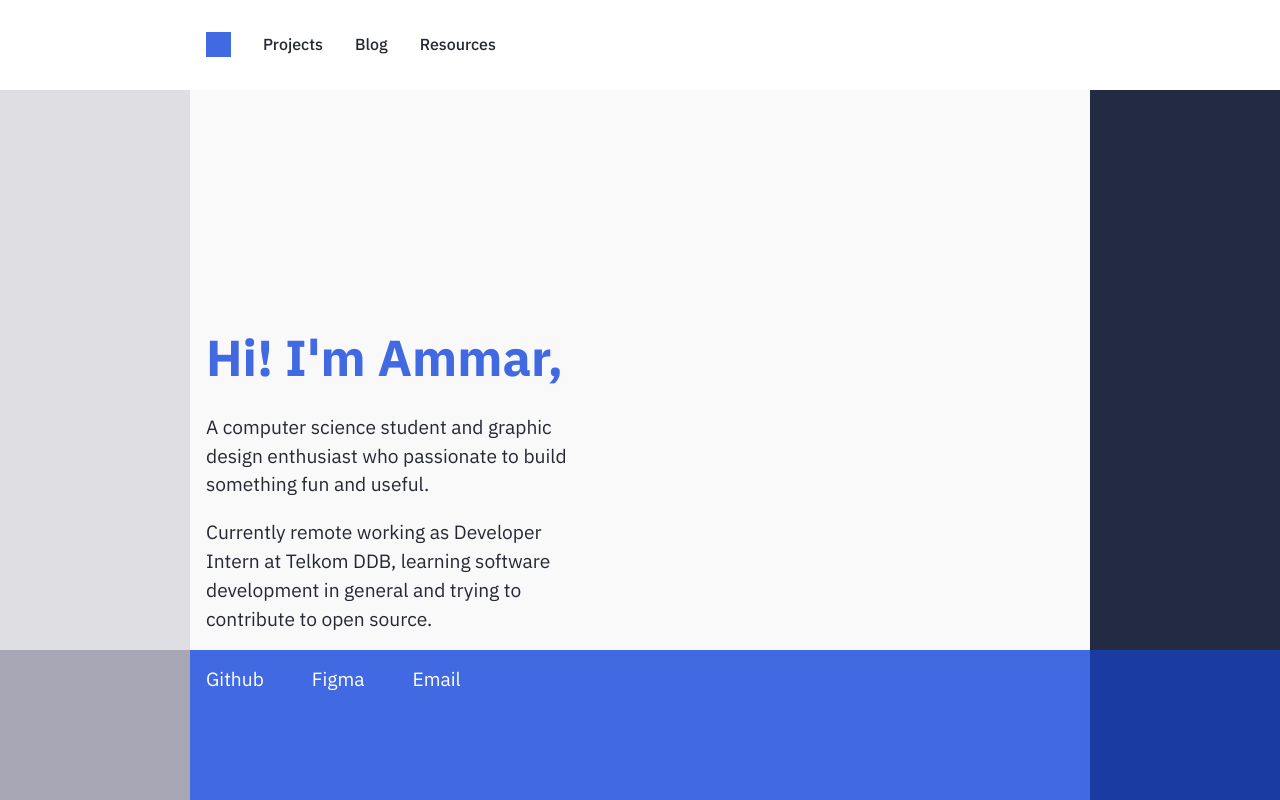
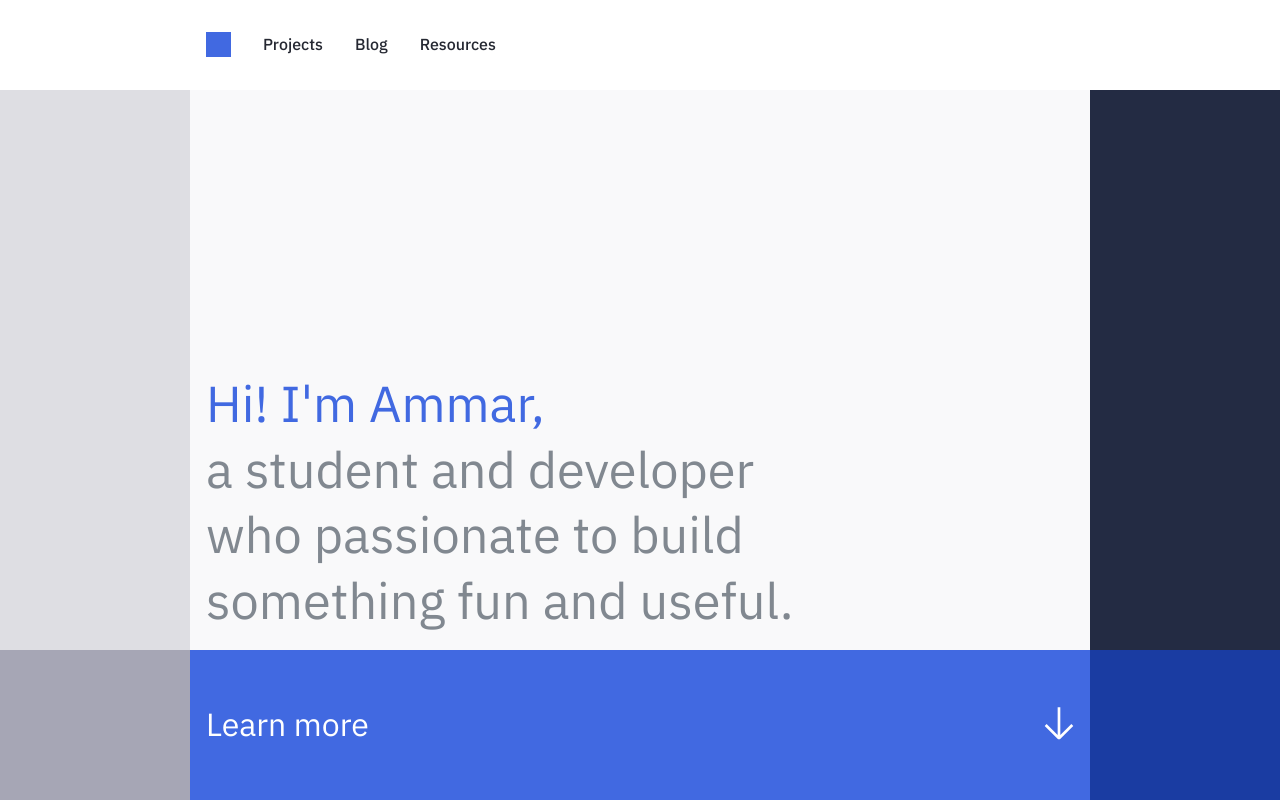
Before and after one commit to abdmmar/website, a Next.js app: page / in a window 1280 px wide. Shown: the top 800 px of the page. Built offline with nearby package versions, Linux system fonts and the light colour scheme.

Commit message:
Change hero design

```diff
--- a/pages/Index.module.scss
+++ b/pages/Index.module.scss
@@ -51,13 +51,19 @@
 }
 
 .hero_desc {
-  width: 45%;
+  // width: 45%;
   font-size: 1.2rem;
   line-height: calc(1.2rem * 1.5);
 }
 
 .hero_desc_title {
-  color: $accent-color-1;
+  font-weight: 400;
+  color: #818890;
+  margin: 0;
+
+  & .hero_desc_title_name {
+    color: $accent-color-1;
+  }
 }
 
 .hero_grid_two {
@@ -74,10 +80,36 @@
   }
 }
 
-.hero_social {
+.hero_cta {
+  display: grid;
+  place-content: stretch;
   color: $neutral-light-color;
   padding: $spacing-m;
   background-color: $accent-color-1;
+}
+
+.hero_cta_link {
+  display: flex;
+  color: white;
+  justify-content: space-between;
+  font-size: 32px;
+  align-items: center;
+
+  & span:nth-child(2) {
+    transform: translateY(0);
+    transition: transform 200ms ease-in;
+  }
+
+  &:hover {
+    & span:nth-child(2) {
+      transform: translateY(10px);
+      transition: transform 100ms ease-out;
+    }
+  }
+
+  &::before {
+    content: none;
+  }
 }
 
 .hero_social_list {
--- a/pages/_app.js
+++ b/pages/_app.js
@@ -17,6 +17,13 @@ function MyApp({Component, pageProps}) {
             d="M19 9l-7 7-7-7"
           />
         </symbol>
+        <symbol id="icon-arrow">
+          <path
+            fillRule="evenodd"
+            clipRule="evenodd"
+            d="M0.713627 18.8786L14.047 32.2119H15.9323L29.2656 18.8786L27.3803 16.9932L16.3216 28.0492L16.3216 0.211914L13.655 0.211914L13.655 28.0519L2.59896 16.9906L0.713627 18.8759V18.8786Z"
+          />
+        </symbol>
       </svg>
     </>
   )
--- a/pages/index.js
+++ b/pages/index.js
@@ -27,40 +27,40 @@ export default function Home({posts}) {
             <div className={styles.hero_content}>
               <div className={styles.hero_desc}>
                 <h2 className={styles.hero_desc_title}>
-                  Hi! I&apos;m Ammar,
+                  <span className={styles.hero_desc_title_name}>
+                    Hi! I&apos;m Ammar,
+                  </span>
+                  <br />
+                  a student and developer
+                  <br /> who passionate to build <br />
+                  something fun and useful.
                 </h2>
-                <p>
-                  A computer science student and graphic design enthusiast who
-                  passionate to build something fun and useful.
-                </p>
-                <p>
-                  Currently remote working as Developer Intern at Telkom DDB,
-                  learning software development in general and trying to
-                  contribute to open source.
-                </p>
               </div>
             </div>
             <div></div>
           </div>
           <div className={styles.hero_grid_two}>
             <div></div>
-            <div className={styles.hero_social}>
-              <ul className={styles.hero_social_list}>
-                <li>
-                  <a href="#">Github</a>
-                </li>
-                <li>
-                  <a href="#">Figma</a>
-                </li>
-                <li>
-                  <a href="#">Email</a>
-                </li>
-              </ul>
+            <div className={styles.hero_cta}>
+              <a href="#projects" className={styles.hero_cta_link}>
+                <span>Learn more</span>
+                <span>
+                  <svg
+                    width="30"
+                    height="33"
+                    viewBox="0 0 30 33"
+                    fill="white"
+                    xmlns="http://www.w3.org/2000/svg"
+                  >
+                    <use href="#icon-arrow"></use>
+                  </svg>
+                </span>
+              </a>
             </div>
             <div></div>
           </div>
         </div>
-        <div className={styles.projects}></div>
+        <div className={styles.projects} id="projects"></div>
         <div className={styles.blog}>
           <h1>Test</h1>
           <ul>
```
Also changed, not shown: public/Info.svg (deleted).
